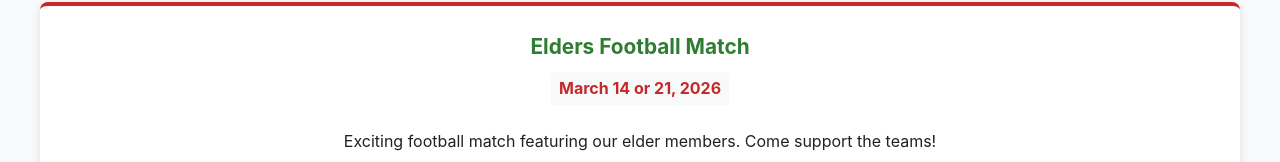
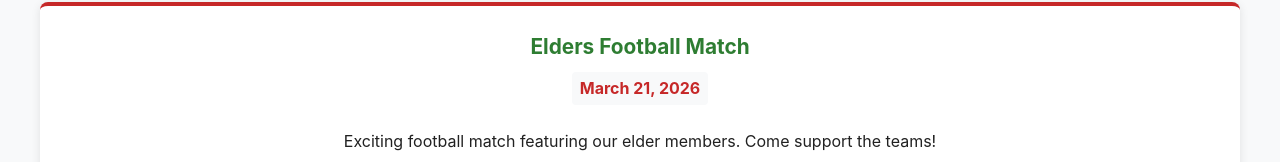
Before and after one commit to anthonybyamugisha/rwamusa, a React (Create React App) app: page /events in a window 1280 px wide. Shown: the part 580-742 px from the top of the page. Built offline with nearby package versions, Linux system fonts and the light colour scheme.

Commit message:
Update activities

```diff
--- a/src/pages/EventsPage.js
+++ b/src/pages/EventsPage.js
@@ -30,7 +30,7 @@ const EventsPage = () => {
 
         <div className="event-card">
           <h3>Elders Football Match</h3>
-          <span className="event-date">March 14 or 21, 2026</span>
+          <span className="event-date">March 21, 2026</span>
           <p>
             Exciting football match featuring our elder members. Come support the teams!
           </p>
```
